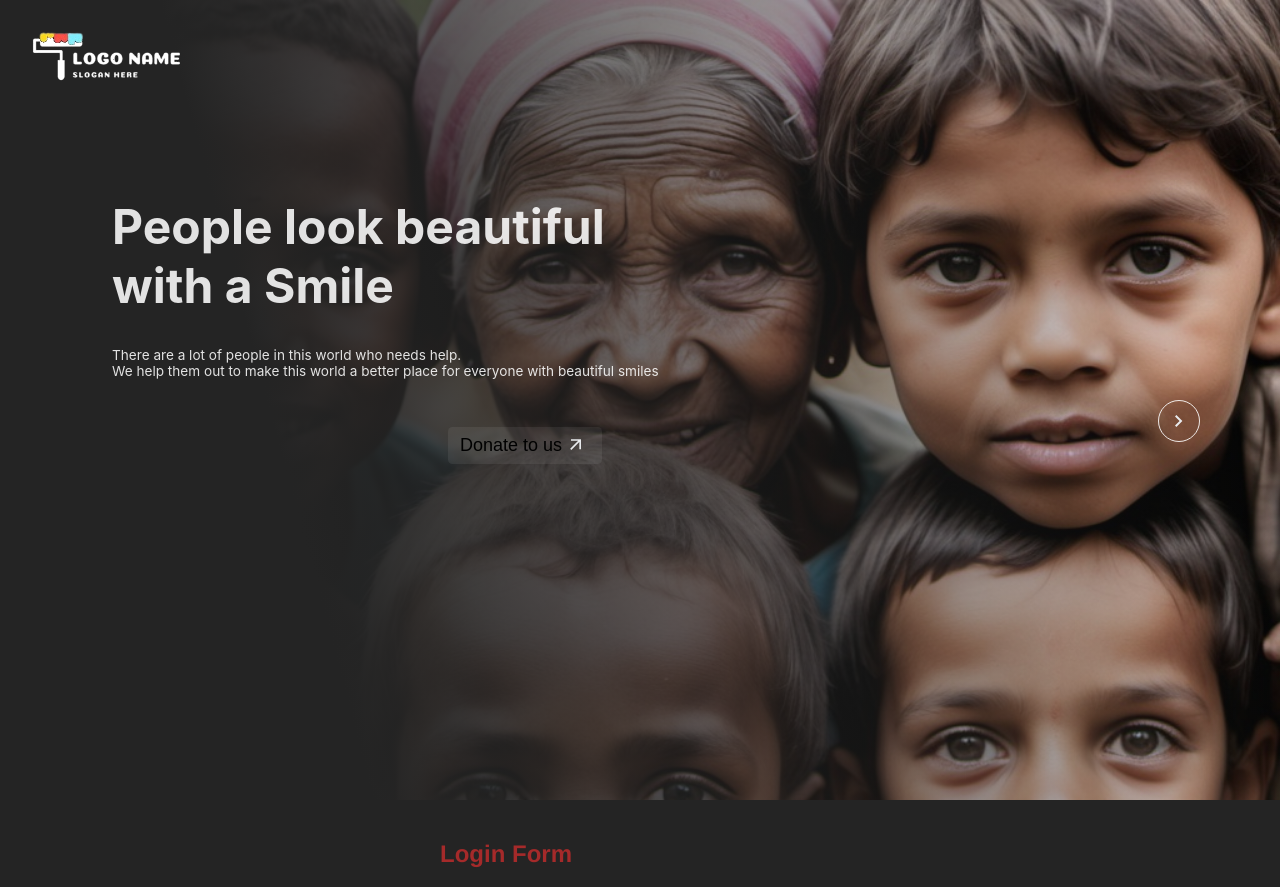
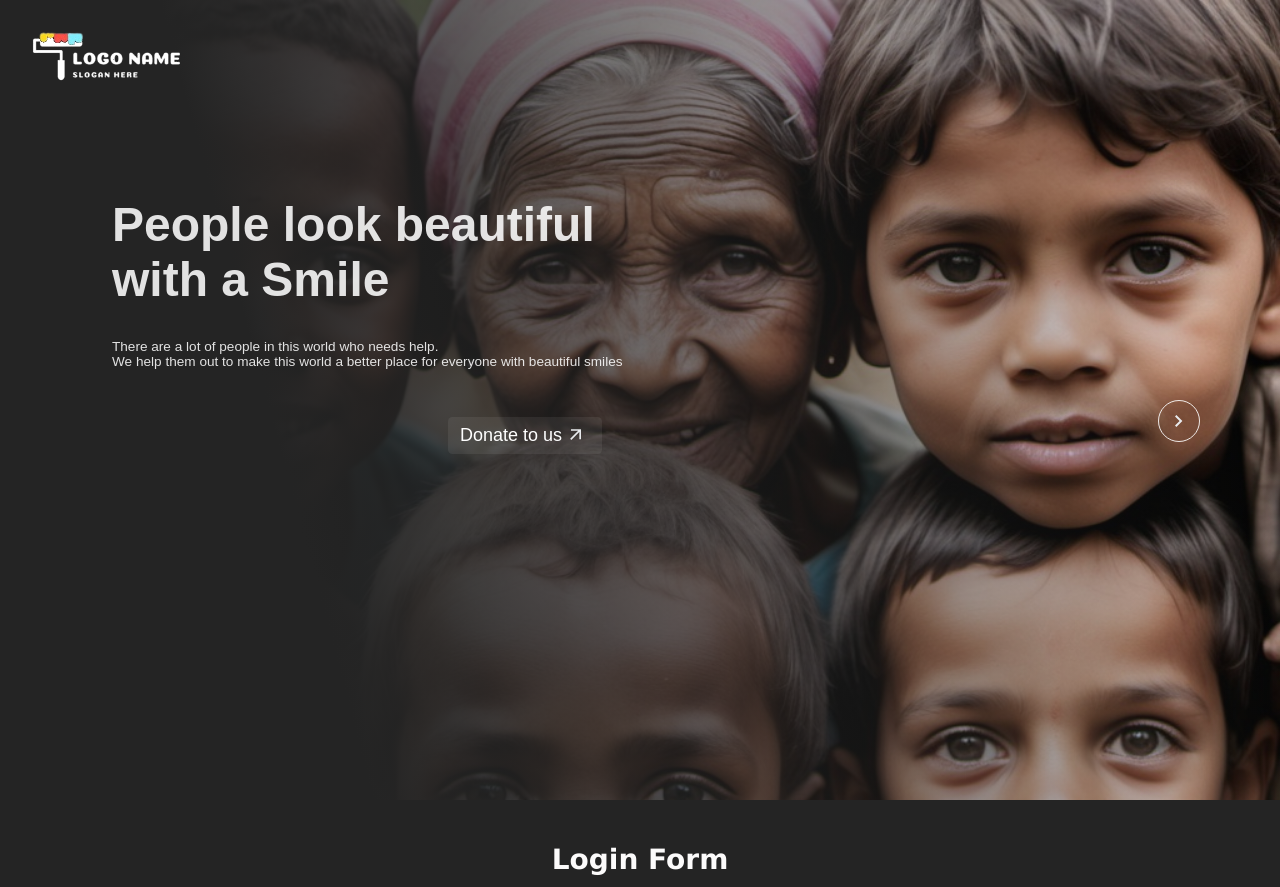
Before and after one commit to racha-coder/donation-website, a React (Vite) app: page / in a window 1280 px wide. Shown: the top 887 px of the page. Built offline with nearby package versions, Linux system fonts and the light colour scheme.

Commit message:
css styling and animations for login form

```diff
--- a/src/CSS/contact.css
+++ b/src/CSS/contact.css
@@ -1,8 +1,106 @@
-h2{
-    color: brown;
-    font-family: 'Franklin Gothic Medium', 'Arial Narrow', Arial, sans-serif;
-}
 
-form{
-    background-color: aqua;
-}
+body {
+    font-family: Arial, sans-serif;
+    display: flex;
+    justify-content: center;
+    align-items: left;
+
+    margin: 0;
+  }
+
+  form {
+
+    padding: 30px;
+    border-radius: 10px;
+
+    max-width: 400px;
+    width: 100%;
+    animation: fadeIn 1s ease-out;
+  }
+
+  h2 {
+    text-align: center;
+    color: #fbf7f7;
+    margin-bottom: 20px;
+    font-family:Verdana, Geneva, Tahoma, sans-serif
+  }
+
+  label {
+    font-weight: bold;
+    color: #f8f5f5;
+    margin-bottom: 5px;
+    display: block;
+    font-family:'Times New Roman', Times, serif
+  }
+
+  input, textarea {
+    width: 100%;
+    padding: 10px;
+    margin-bottom: 15px;
+    border: 3px solid #ddd;
+    border-radius: 6px;
+    transition: border-color 0.3s ease;
+  }
+
+  input:focus,textarea:focus {
+    border-color: #53595b;
+    outline: none;
+    animation: focusGlow 0.3s forwards;
+
+  }
+
+  button {
+    width: 106%;
+    padding: 15px;
+    background-color: #3d5bf0f4;
+    color: #fff;
+    border: none;
+    border-radius: 5px;
+    cursor: pointer;
+    font-size: 16px;
+
+    transition: background-color 0.3s ease, transform 0.3s ease;
+  }
+  input:hover{
+
+    border-color: #53595b;
+    box-shadow: 0 0 8px rgba(0, 123, 255, 0.8);
+  }
+
+  button:hover {
+    background-color: #0e4ff2;
+    transform: scale(1.05);
+  }
+
+  button:active {
+    background-color: #1d6ff2d9;
+    transform: scale(0.98);
+  }
+
+  p {
+    font-size: 14px;
+    margin-top: -10px;
+    margin-bottom: 15px;
+  }
+
+h2 {
+    text-align: center;
+    color: #fcfbfb;
+    margin-bottom: 20px;
+    position: relative;
+    font-size:28px;
+    opacity: 0;
+    animation: slideDownFadeIn 3s ease forwards;
+  }
+
+
+  @keyframes slideDownFadeIn {
+    0% {
+      opacity: 0;
+      transform: translateY(-50px);
+    }
+    100% {
+      opacity: 1;
+      transform: translateY(0);
+    }
+  }
```
Also changed, not shown: src/components/Contact.jsx (+5 -5 lines).
